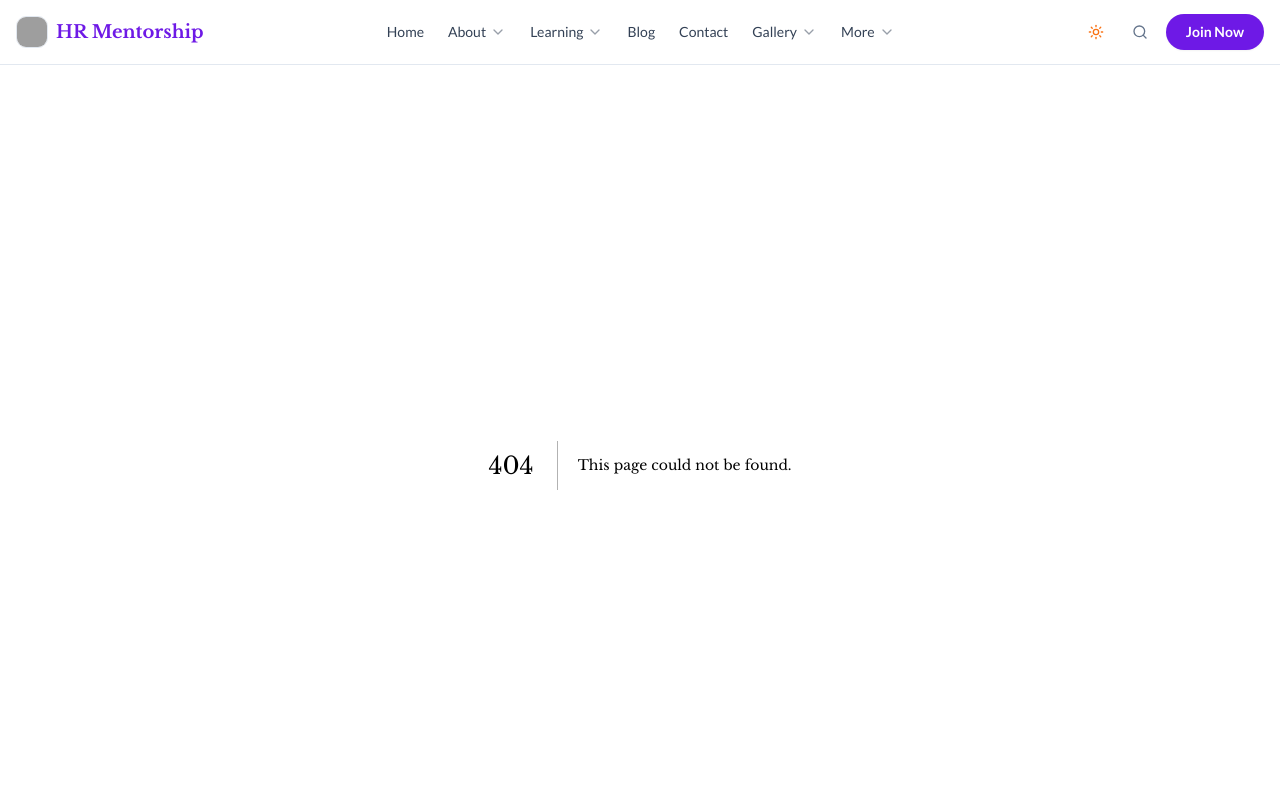
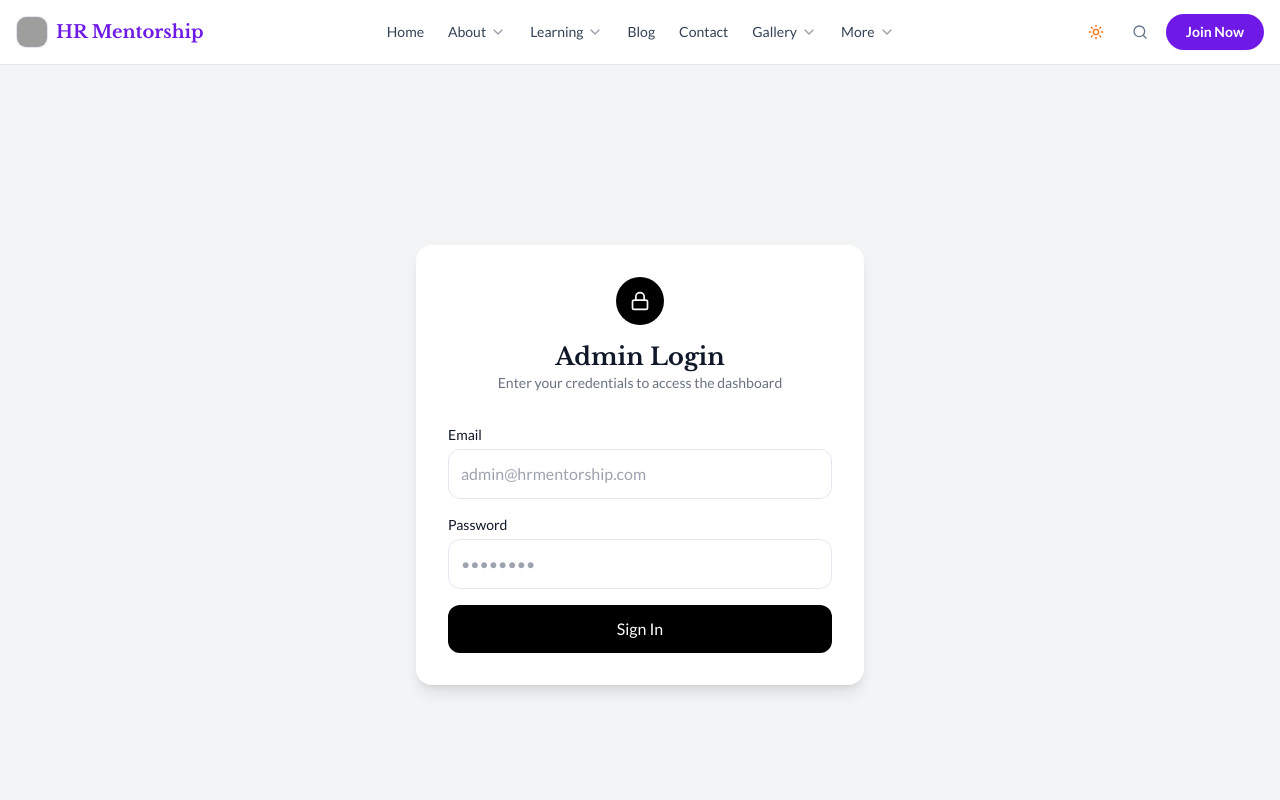
Before and after one commit to OlaMarcus09/hr-mentorship, a Next.js app: page /login in a window 1280 px wide. Before the commit this address had no page. Shown: the top 800 px of the page. Built offline with nearby package versions, Linux system fonts and the light colour scheme; grey boxes are pictures that could not be loaded.

Commit message:
feat: Add Login UI and Middleware protection for Admin routes

```diff
--- /dev/null
+++ b/app/login/page.tsx
@@ -0,0 +1,94 @@
+"use client";
+
+import { useState } from "react";
+import { useRouter } from "next/navigation";
+import { Lock } from "lucide-react";
+
+export default function LoginPage() {
+  const router = useRouter();
+  const [loading, setLoading] = useState(false);
+  const [error, setError] = useState("");
+
+  async function handleLogin(e: any) {
+    e.preventDefault();
+    setLoading(true);
+    setError("");
+
+    const email = e.target.email.value;
+    const password = e.target.password.value;
+
+    try {
+      const res = await fetch("/api/auth/login", {
+        method: "POST",
+        body: JSON.stringify({ email, password }),
+        headers: { "Content-Type": "application/json" },
+      });
+
+      const data = await res.json();
+
+      if (res.ok) {
+        // SECURITY: Set a cookie so Middleware can read it
+        // In a real app, use "HttpOnly" cookies via Server Actions
+        document.cookie = "admin_token=" + data.token + "; path=/; max-age=86400"; // Expires in 1 day
+        router.push("/admin"); // Go to dashboard
+        router.refresh(); // Refresh to update navbar if needed
+      } else {
+        setError(data.error || "Login failed");
+      }
+    } catch (err) {
+      setError("Something went wrong");
+    }
+    setLoading(false);
+  }
+
+  return (
+    <div className="min-h-screen flex items-center justify-center bg-gray-100">
+      <div className="bg-white p-8 rounded-2xl shadow-lg w-full max-w-md">
+        <div className="text-center mb-8">
+          <div className="bg-black text-white w-12 h-12 rounded-full flex items-center justify-center mx-auto mb-4">
+            <Lock size={20} />
+          </div>
+          <h1 className="text-2xl font-bold">Admin Login</h1>
+          <p className="text-gray-500 text-sm">Enter your credentials to access the dashboard</p>
+        </div>
+
+        {error && (
+          <div className="bg-red-50 text-red-600 p-3 rounded-lg text-sm mb-4 text-center">
+            {error}
+          </div>
+        )}
+
+        <form onSubmit={handleLogin} className="space-y-4">
+          <div>
+            <label className="block text-sm font-medium mb-1">Email</label>
+            <input
+              name="email"
+              type="email"
+              required
+              className="w-full p-3 border rounded-lg"
+              placeholder="admin@hrmentorship.com"
+            />
+          </div>
+
+          <div>
+            <label className="block text-sm font-medium mb-1">Password</label>
+            <input
+              name="password"
+              type="password"
+              required
+              className="w-full p-3 border rounded-lg"
+              placeholder="••••••••"
+            />
+          </div>
+
+          <button
+            disabled={loading}
+            className="w-full bg-black text-white py-3 rounded-lg font-medium hover:bg-gray-800 transition disabled:opacity-50"
+          >
+            {loading ? "Checking..." : "Sign In"}
+          </button>
+        </form>
+      </div>
+    </div>
+  );
+}
```
Also changed, not shown: middleware.ts (added, +26 -0 lines).
